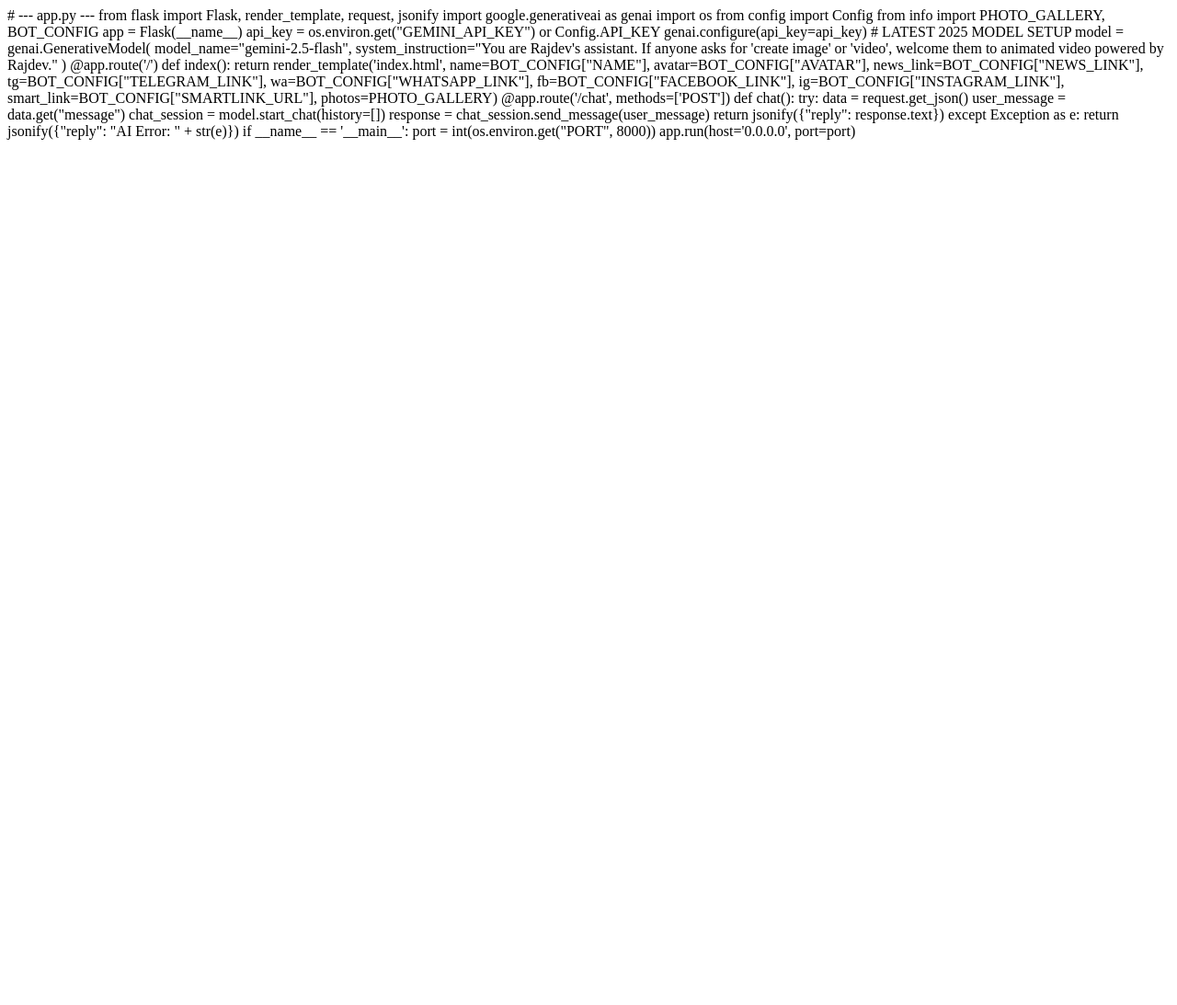
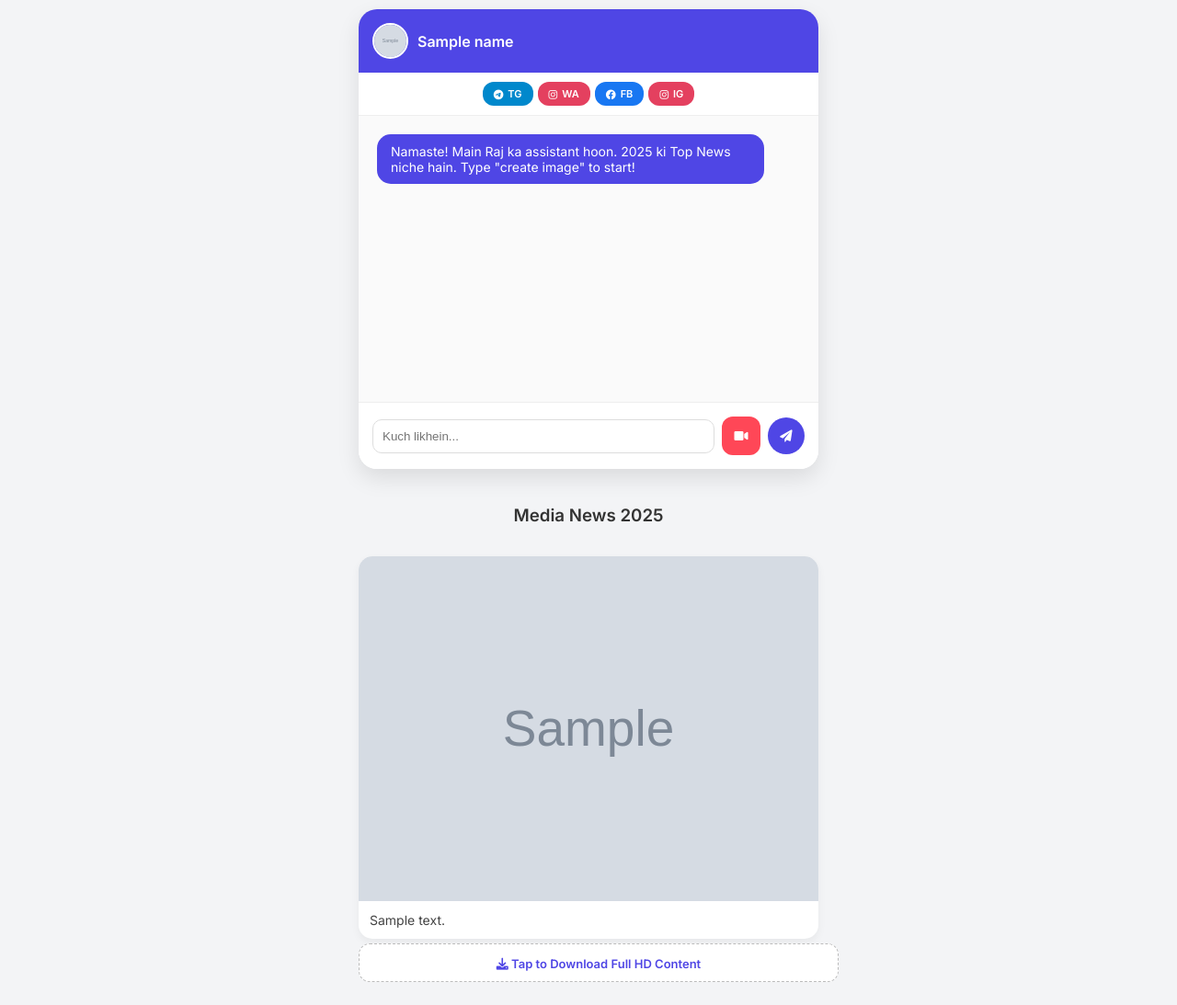
Before and after one commit to rajdev1009/Rajdev-site, a Flask app: template templates/index.html in a window 1280 px wide. Shown: the whole page at 92% size. Before the commit the page ends 152 px from the top, so only its background shows below. Run offline with Flask 3, Linux system fonts and the light colour scheme; the template is opened without the code that fills it: most values are stand-ins (such as "Sample title", 1, 10 or a date in 2020); grey boxes marked "Sample" are stand-in pictures.

Commit message:
Update index.html

```diff
--- a/templates/index.html
+++ b/templates/index.html
@@ -1,45 +1,126 @@
-# --- app.py ---
-from flask import Flask, render_template, request, jsonify
-import google.generativeai as genai
-import os
-from config import Config
-from info import PHOTO_GALLERY, BOT_CONFIG
+<!DOCTYPE html>
+<html lang="en">
+<head>
+    <meta charset="UTF-8">
+    <meta name="viewport" content="width=device-width, initial-scale=1.0">
+    <title>{{ name }}</title>
 
-app = Flask(__name__)
+    <link href="https://fonts.googleapis.com/css2?family=Inter:wght@400;600&display=swap" rel="stylesheet">
+    <link rel="stylesheet" href="https://cdnjs.cloudflare.com/ajax/libs/font-awesome/6.0.0/css/all.min.css">
+    <style>
+        :root { --primary: #4f46e5; --bg: #f3f4f6; --special: #ff4757; }
+        body { font-family: 'Inter', sans-serif; background: var(--bg); margin: 0; padding: 10px; display: flex; flex-direction: column; align-items: center; }
 
-api_key = os.environ.get("GEMINI_API_KEY") or Config.API_KEY
-genai.configure(api_key=api_key)
+        /* Chat Design */
+        .chat-card { width: 100%; max-width: 500px; height: 500px; background: white; border-radius: 20px; box-shadow: 0 10px 25px rgba(0,0,0,0.1); display: flex; flex-direction: column; overflow: hidden; margin-bottom: 20px; }
+        .header { background: var(--primary); color: white; padding: 15px; display: flex; align-items: center; gap: 10px; }
+        .header img { width: 35px; height: 35px; border-radius: 50%; border: 2px solid white; }
 
-# LATEST 2025 MODEL SETUP
-model = genai.GenerativeModel(
-    model_name="gemini-2.5-flash",
-    system_instruction="You are Rajdev's assistant. If anyone asks for 'create image' or 'video', welcome them to animated video powered by Rajdev."
-)
+        .social-bar { display: flex; flex-wrap: wrap; gap: 5px; justify-content: center; padding: 10px; background: #fff; border-bottom: 1px solid #eee; }
+        .s-btn { text-decoration: none; color: white; padding: 6px 12px; border-radius: 12px; font-size: 11px; font-weight: 600; display: flex; align-items: center; gap: 5px; }
 
-@app.route('/')
-def index():
-    return render_template('index.html',
-                           name=BOT_CONFIG["NAME"],
-                           avatar=BOT_CONFIG["AVATAR"],
-                           news_link=BOT_CONFIG["NEWS_LINK"],
-                           tg=BOT_CONFIG["TELEGRAM_LINK"],
-                           wa=BOT_CONFIG["WHATSAPP_LINK"],
-                           fb=BOT_CONFIG["FACEBOOK_LINK"],
-                           ig=BOT_CONFIG["INSTAGRAM_LINK"],
-                           smart_link=BOT_CONFIG["SMARTLINK_URL"],
-                           photos=PHOTO_GALLERY)
+        #chat-box { flex: 1; padding: 20px; overflow-y: auto; display: flex; flex-direction: column; gap: 10px; background: #fafafa; }
+        .msg { padding: 10px 15px; border-radius: 15px; font-size: 14px; max-width: 85%; }
+        .bot { background: var(--primary); color: white; align-self: flex-start; }
+        .user { background: #e2e2e2; color: #333; align-self: flex-end; }
 
-@app.route('/chat', methods=['POST'])
-def chat():
-    try:
-        data = request.get_json()
-        user_message = data.get("message")
-        chat_session = model.start_chat(history=[])
-        response = chat_session.send_message(user_message)
-        return jsonify({"reply": response.text})
-    except Exception as e:
-        return jsonify({"reply": "AI Error: " + str(e)})
+        /* Input area with Special Video Button */
+        .input-area { padding: 15px; border-top: 1px solid #eee; display: flex; gap: 8px; background: white; align-items: center; }
+        input { flex: 1; border: 1px solid #ddd; padding: 10px; border-radius: 10px; outline: none; }
+        .special-btn { background: var(--special); color: white; border: none; width: 42px; height: 42px; border-radius: 12px; cursor: pointer; }
 
-if __name__ == '__main__':
-    port = int(os.environ.get("PORT", 8000))
-    app.run(host='0.0.0.0', port=port)
+        /* Gallery - Single Column */
+        .gallery { width: 100%; max-width: 500px; display: flex; flex-direction: column; gap: 15px; }
+        .card { background: white; border-radius: 15px; overflow: hidden; box-shadow: 0 4px 10px rgba(0,0,0,0.05); }
+        .card img { width: 100%; height: auto; display: block; }
+        .card-info { padding: 12px; font-size: 14px; color: #444; }
+
+        /* Ad Unit under each photo */
+        .ad-unit { width: 100%; background: #fff; border: 1px dashed #bbb; border-radius: 12px; padding: 10px; text-align: center; margin-top: -10px; margin-bottom: 15px; }
+    </style>
+</head>
+<body>
+
+    <div class="chat-card">
+        <div class="header">
+            <img src="{{ avatar }}"> <strong>{{ name }}</strong>
+        </div>
+        <div class="social-bar">
+            <a href="{{ tg }}" class="s-btn" style="background:#0088cc"><i class="fab fa-telegram"></i> TG</a>
+            <a href="{{ wa }}" class="s-btn" style="background:#e4405f"><i class="fab fa-instagram"></i> WA</a>
+            <a href="{{ fb }}" class="s-btn" style="background:#1877f2"><i class="fab fa-facebook"></i> FB</a>
+            <a href="{{ ig }}" class="s-btn" style="background:#e4405f"><i class="fab fa-instagram"></i> IG</a>
+        </div>
+        <div id="chat-box">
+            <div class="msg bot">Namaste! Main Raj ka assistant hoon. 2025 ki Top News niche hain. Type "create image" to start!</div>
+        </div>
+        <div class="input-area">
+            <input type="text" id="user-input" placeholder="Kuch likhein...">
+            <input type="file" id="photo-upload" style="display:none" accept="image/*" onchange="handleUpload()">
+
+            <button class="special-btn" onclick="triggerSpecialFeature()"><i class="fas fa-video"></i></button>
+
+            <button style="background:var(--primary); color:white; border:none; width:40px; height:40px; border-radius:50%; cursor:pointer;" onclick="send()">
+                <i class="fas fa-paper-plane"></i>
+            </button>
+        </div>
+    </div>
+
+    <div class="gallery">
+        <h3 style="text-align: center; color: #333;">Media News 2025</h3>
+        {% for photo in photos %}
+        <div class="card">
+            <img src="{{ photo.url }}">
+            <div class="card-info">{{ photo.text }}</div>
+        </div>
+        <div class="ad-unit">
+            <a href="{{ smart_link }}" target="_blank" style="color:var(--primary); text-decoration:none; font-weight:bold; font-size:13px;">
+                <i class="fas fa-download"></i> Tap to Download Full HD Content
+            </a>
+        </div>
+        {% endfor %}
+    </div>
+
+    <script>
+        const chatBox = document.getElementById('chat-box');
+
+        function addBotMsg(text) {
+            chatBox.innerHTML += `<div class="msg bot">${text}</div>`;
+            chatBox.scrollTop = chatBox.scrollHeight;
+        }
+
+        function triggerSpecialFeature() {
+            addBotMsg("Welcome tu animated video power by Rajdev");
+            document.getElementById('photo-upload').click();
+        }
+
+        function handleUpload() {
+            addBotMsg("Sorry, this feature use only Rajdev");
+            document.getElementById('photo-upload').value = "";
+        }
+
+        async function send() {
+            const input = document.getElementById('user-input');
+            const val = input.value.trim().toLowerCase();
+            if(!val) return;
+            chatBox.innerHTML += `<div class="msg user">${input.value}</div>`;
+
+            if(val.includes("create image")) {
+                addBotMsg("Welcome tu animated video power by Rajdev");
+                input.value = ''; return;
+            }
+
+            const prompt = input.value; input.value = '';
+            try {
+                const res = await fetch('/chat', {
+                    method: 'POST',
+                    headers: {'Content-Type': 'application/json'},
+                    body: JSON.stringify({message: prompt})
+                });
+                const data = await res.json();
+                addBotMsg(data.reply);
+            } catch(e) { addBotMsg("Error connecting to Gemini 2.5 Flash."); }
+        }
+    </script>
+</body>
+</html>
```
